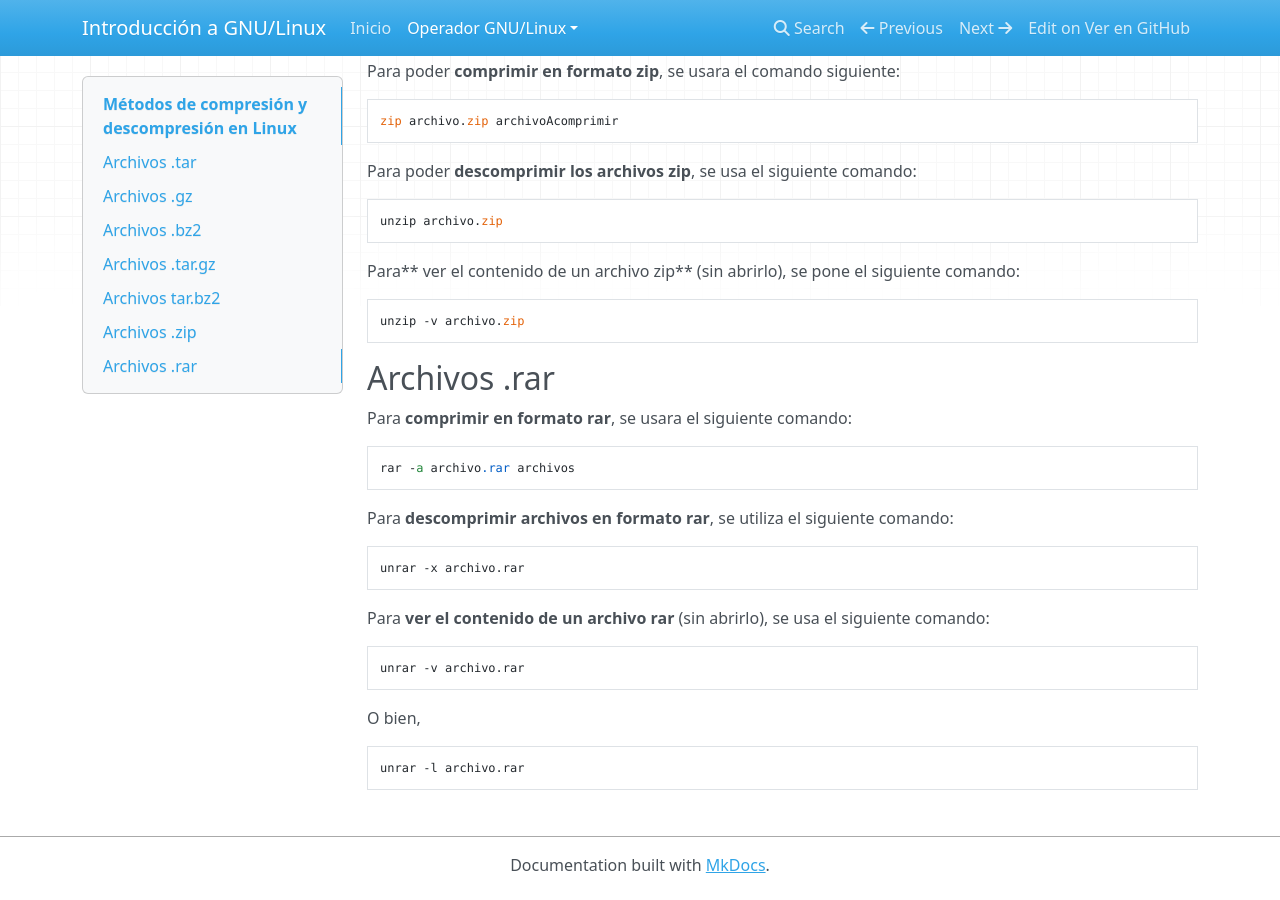
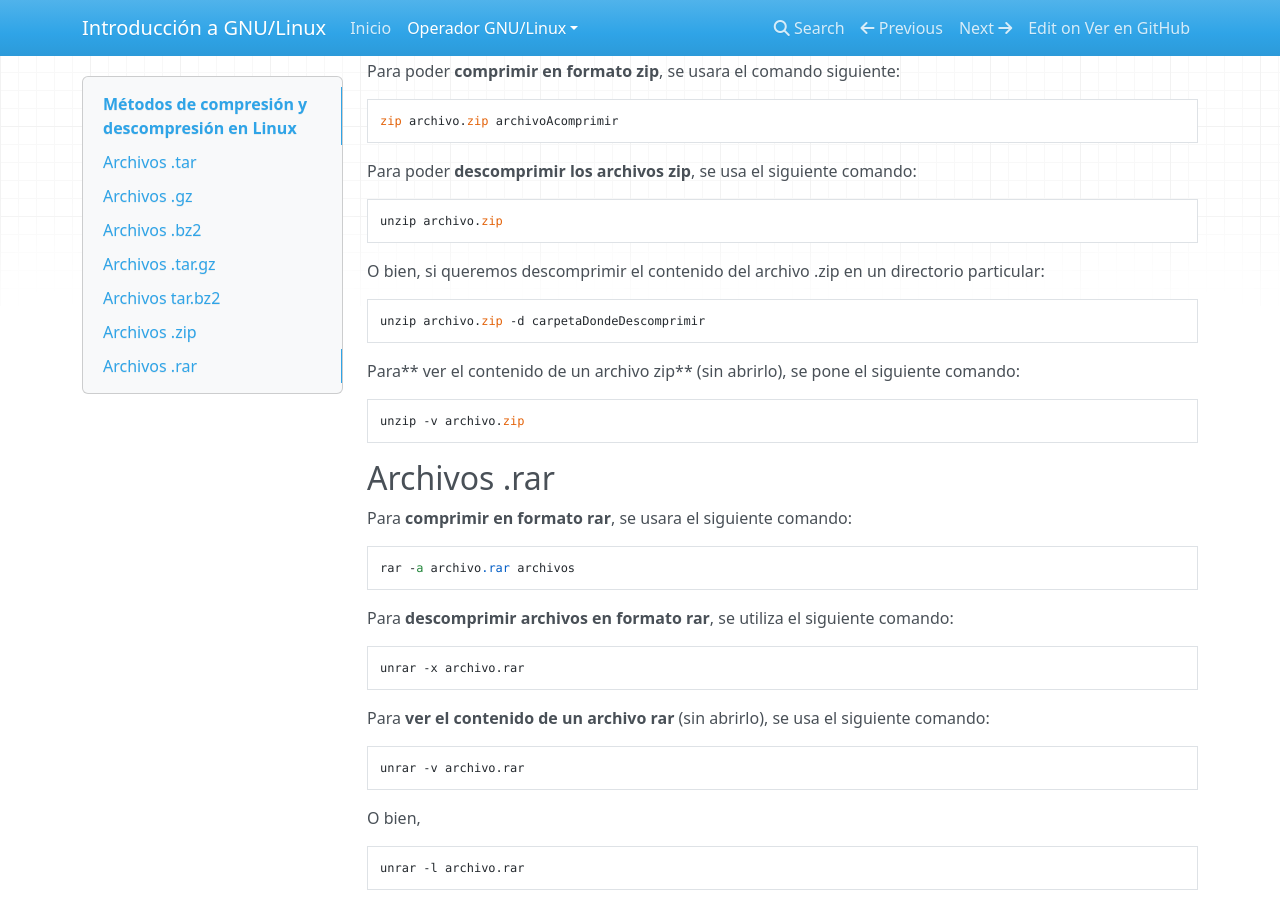
Before and after one commit to la9una/linux, an MkDocs documentation site: the page built from docs/operador/compresion.md, in a window 1280 px wide and 900 px high, scrolled down 3910 px. Built offline with MkDocs 1.6.1, drawn with Linux system fonts in a browser that asks for light colours; nearby versions of some CDN libraries; old or Windows-style settings are respelled for this version of MkDocs.

Commit message:
Actualizando información

````diff
--- a/docs/operador/compresion.md
+++ b/docs/operador/compresion.md
@@ -171,6 +171,11 @@ Para poder **descomprimir los archivos zip**, se usa el siguiente comando:
 ```bash
 unzip archivo.zip
 ```
+O bien, si queremos descomprimir el contenido del archivo .zip en un directorio particular:
+```bash
+unzip archivo.zip -d carpetaDondeDescomprimir
+```
+
 Para** ver el contenido de un archivo zip** (sin abrirlo), se pone el siguiente comando:
 ```bash
 unzip -v archivo.zip
````
Also changed, not shown: site/mkdocs/search_index.json, site/operador/compresion/index.html, site/sitemap.xml.
